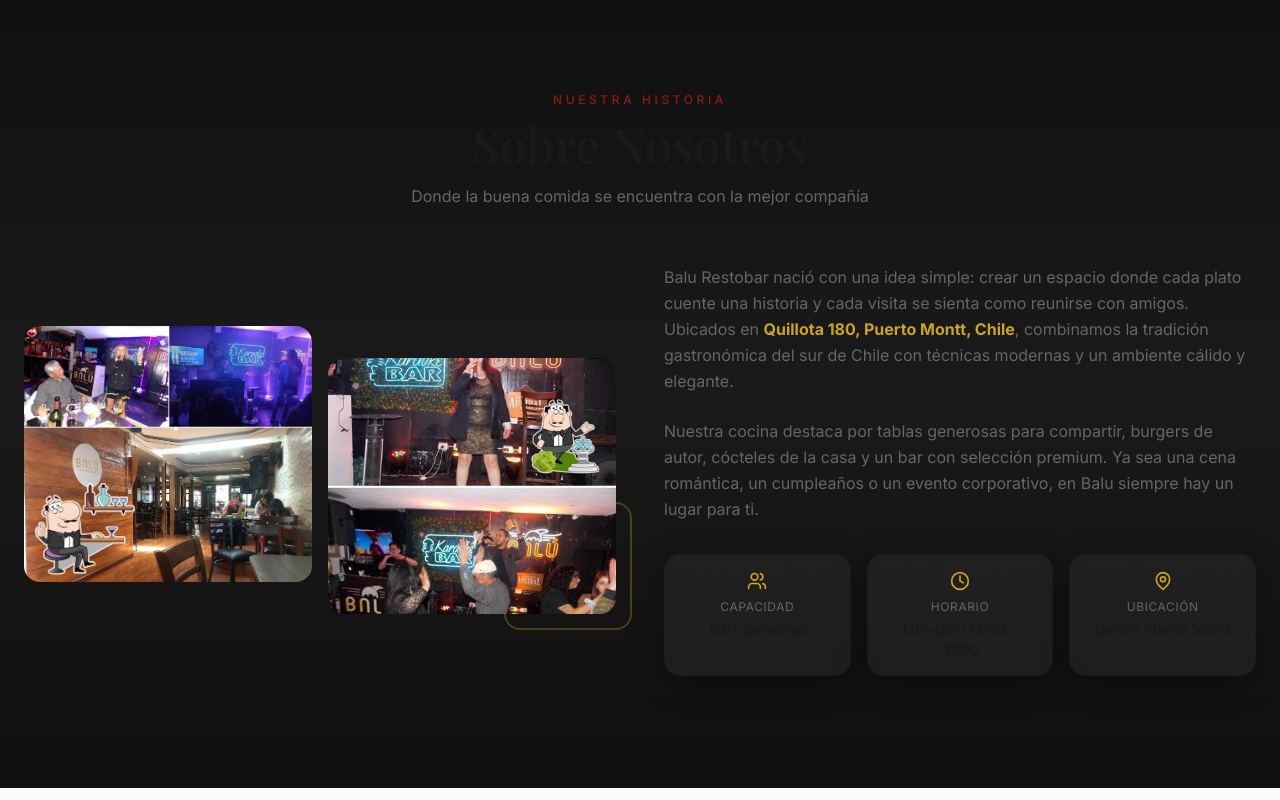
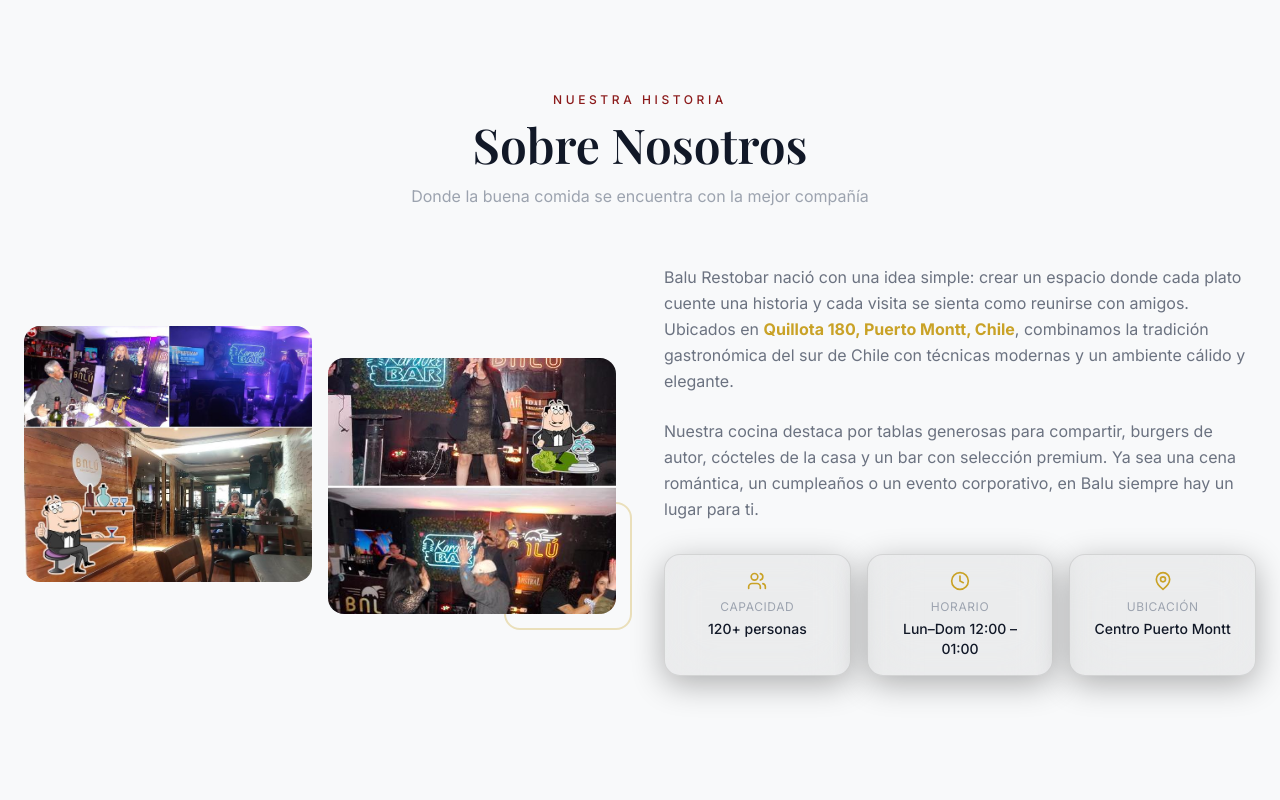
Before and after one commit to balurestobarpuertomontt-stack/balu-restobar, a Next.js app: page / in a window 1280 px wide. Shown: the part 820-1620 px from the top of the page. Built offline with nearby package versions, Linux system fonts and the light colour scheme; no server answers; a web font is replaced by a local one.

Commit message:
Fix image mapping, implement light mode, add email notifications

```diff
--- a/app/api/reservations/route.ts
+++ b/app/api/reservations/route.ts
@@ -1,5 +1,6 @@
 import { NextResponse } from "next/server";
 import { saveReservation } from "@/lib/db";
+import { sendEmail } from "@/lib/email";
 
 export async function POST(request: Request) {
   try {
@@ -17,6 +18,29 @@
 
     const saved = await saveReservation(reservationData);
 
+    // Enviar correo de confirmación al cliente
+    const emailHtml = `
+      <div style="font-family: Arial, sans-serif; max-width: 600px; margin: 0 auto; color: #1a1a1a;">
+        <h2 style="color: #c9a227;">¡Hola ${reservationData.name}!</h2>
+        <p>Tu solicitud de reserva en <strong>Balu Restobar</strong> ha sido recibida con éxito.</p>
+        <div style="background-color: #f8f9fa; padding: 15px; border-radius: 8px; margin: 20px 0;">
+          <p><strong>📅 Fecha:</strong> ${reservationData.date}</p>
+          <p><strong>⏰ Hora:</strong> ${reservationData.time}</p>
+          <p><strong>👥 Personas:</strong> ${reservationData.guests}</p>
+          ${reservationData.notes ? `<p><strong>📝 Notas:</strong> ${reservationData.notes}</p>` : ''}
+        </div>
+        <p>Nos contactaremos contigo en breve si necesitamos validar información adicional. ¡Te esperamos!</p>
+        <hr style="border: none; border-top: 1px solid #eee; margin: 30px 0;" />
+        <p style="font-size: 12px; color: #888;">Balu Restobar - Quillota 180, Puerto Montt</p>
+      </div>
+    `;
+
+    await sendEmail({
+      to: reservationData.email,
+      subject: "Confirmación de Reserva - Balu Restobar",
+      html: emailHtml,
+    });
+
     return NextResponse.json({ success: true, data: saved });
   } catch (error: any) {
     console.error("Reservation error:", error);
--- a/app/globals.css
+++ b/app/globals.css
@@ -8,8 +8,8 @@
 }
 
 .light {
-  --background: #fafafa;
-  --foreground: #1a1a1a;
+  --background: #f8f9fa;
+  --foreground: #111827;
 }
 
 html {
@@ -21,30 +21,73 @@
   background: var(--background);
 }
 
+/* Sobrescribir colores de fondo para Modo Claro */
 .light body,
 .light .bg-balu-dark {
-  background-color: #fafafa;
+  background-color: #f8f9fa !important;
 }
 
 .light .bg-balu-charcoal,
 .light .bg-balu-charcoal\/50,
-.light .bg-balu-charcoal\/30 {
-  background-color: #f0f0f0;
+.light .bg-balu-charcoal\/30,
+.light .bg-balu-charcoal\/80 {
+  background-color: #ffffff !important;
 }
 
+/* Sobrescribir textos para Modo Claro */
+.light .text-white,
 .light .text-neutral-100 {
-  color: #1a1a1a;
+  color: #111827 !important;
 }
 
-.light .text-neutral-300,
-.light .text-neutral-400,
-.light .text-neutral-500 {
-  color: #666;
+.light .text-neutral-200 {
+  color: #374151 !important;
 }
 
+.light .text-neutral-300 {
+  color: #4b5563 !important;
+}
+
+.light .text-neutral-400 {
+  color: #6b7280 !important;
+}
+
+.light .text-neutral-500 {
+  color: #9ca3af !important;
+}
+
+/* Sobrescribir bordes translúcidos de blanco a negro */
 .light .border-white\/5,
-.light .border-white\/10 {
-  border-color: rgba(0, 0, 0, 0.08);
+.light .border-white\/10,
+.light .border-white\/20 {
+  border-color: rgba(0, 0, 0, 0.1) !important;
+}
+
+/* Sobrescribir fondos translúcidos (inputs, hovers, cards) */
+.light .bg-white\/5,
+.light .bg-white\/10,
+.light .bg-white\/20 {
+  background-color: rgba(0, 0, 0, 0.05) !important;
+}
+
+/* Ajustar superposiciones (overlays modales y carrito) */
+.light .bg-black\/60,
+.light .bg-black\/70,
+.light .bg-black\/50 {
+  background-color: rgba(255, 255, 255, 0.6) !important;
+}
+
+/* Gradientes desde oscuro a transparente */
+.light .from-balu-dark {
+  --tw-gradient-from: #f8f9fa var(--tw-gradient-from-position) !important;
+  --tw-gradient-to: rgba(248, 249, 250, 0) var(--tw-gradient-to-position) !important;
+  --tw-gradient-stops: var(--tw-gradient-from), var(--tw-gradient-to) !important;
+}
+.light .to-balu-dark\/0 {
+  --tw-gradient-to: rgba(248, 249, 250, 0) var(--tw-gradient-to-position) !important;
+}
+.light .to-balu-dark {
+  --tw-gradient-to: #f8f9fa var(--tw-gradient-to-position) !important;
 }
 
 ::selection {
--- a/lib/db.ts
+++ b/lib/db.ts
@@ -121,10 +121,10 @@
       .select("*")
       .order("category")
       .order("name");
-    if (!error && data) return data;
+    if (!error && data) return data.map((d: any) => ({ ...d, image: d.image_url }));
     console.error("Supabase products fetch failed, using local db:", error);
   }
-  return readLocalDB().products;
+  return readLocalDB().products.map((d: any) => ({ ...d, image: d.image_url }));
 }
 
 export async function saveProduct(product: any): Promise<any> {
--- /dev/null
+++ b/lib/email.ts
@@ -0,0 +1,36 @@
+import nodemailer from "nodemailer";
+
+const transporter = nodemailer.createTransport({
+  service: "gmail",
+  auth: {
+    user: process.env.EMAIL_USER,
+    pass: process.env.EMAIL_PASS,
+  },
+});
+
+interface SendEmailParams {
+  to: string;
+  subject: string;
+  html: string;
+}
+
+export async function sendEmail({ to, subject, html }: SendEmailParams) {
+  if (!process.env.EMAIL_USER || !process.env.EMAIL_PASS) {
+    console.warn("Correo no configurado en .env.local, saltando el envío de email a:", to);
+    return;
+  }
+
+  try {
+    const info = await transporter.sendMail({
+      from: `"Balu Restobar" <${process.env.EMAIL_USER}>`,
+      to,
+      subject,
+      html,
+    });
+    console.log("Correo enviado exitosamente:", info.messageId);
+    return info;
+  } catch (error) {
+    console.error("Error al enviar el correo:", error);
+    throw error;
+  }
+}
```
